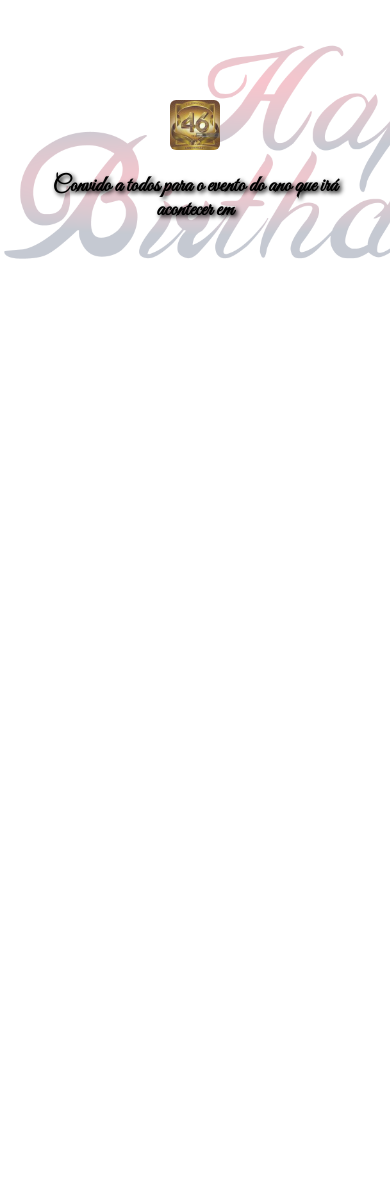
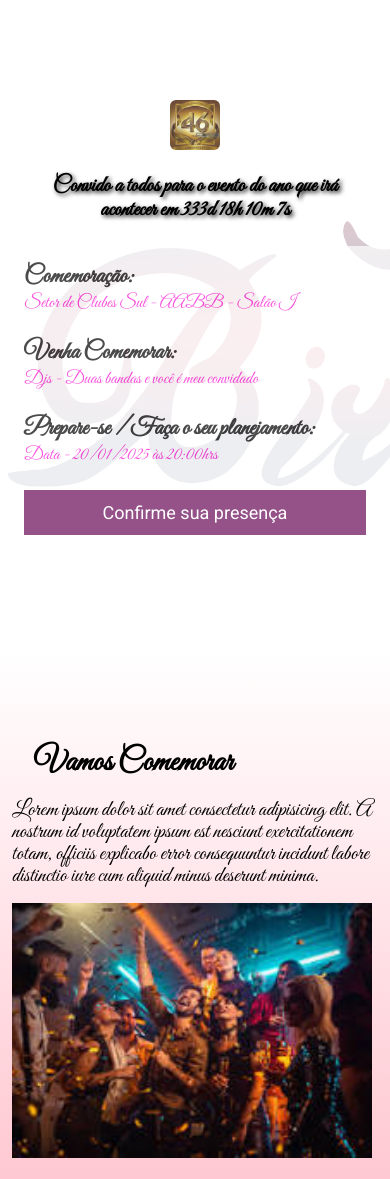
Before and after one commit to Leo-Nunes/Projeto_Aniversario, a website built with Parcel: page src/index.html in a window 390 px wide. Shown: the top 1179 px of the page. Before the commit the page ends 844 px from the top, so only its background shows below. Built offline with nearby package versions, Linux system fonts and the light colour scheme.

Commit message:
Criando a contagem

```diff
--- a/package.json
+++ b/package.json
@@ -2,9 +2,9 @@
   "name": "projeto_aniversario",
   "version": "1.0.0",
   "description": "",
-  "main": "index.js",
   "scripts": {
     "dev": "parcel src/index.html src/styles/main.scss src/scripts/main.js",
+    "build": "parcel build src/index.html",
     "test": "echo \"Error: no test specified\" && exit 1"
   },
   "keywords": [],
--- a/src/index.html
+++ b/src/index.html
@@ -6,17 +6,72 @@
     <title>Project Anniversary</title>
     <link rel="preconnect" href="https://fonts.googleapis.com">
     <link rel="preconnect" href="https://fonts.gstatic.com" crossorigin>
-    <link href="https://fonts.googleapis.com/css2?family=Great+Vibes&display=swap" rel="stylesheet">
+    <link href="https://fonts.googleapis.com/css2?family=Great+Vibes&family=Roboto:ital,wght@0,100;0,300;0,400;0,500;0,700;0,900;1,100;1,300;1,400;1,500;1,700;1,900&display=swap" rel="stylesheet">
     <link rel="stylesheet" href="styles/main.scss">
+    <link rel="stylesheet" href="https://unpkg.com/aos@next/dist/aos.css" />
 </head>
 <body>
     <header class="hero">
         <div class="container">
             <img class="hero__item" src="./images/logo.jpeg" alt="Fundo">
-            <p class="hero__text">Convido a todos para o evento do ano que irá acontecer em <span></span></p>
+            <p class="hero__text">Convido a todos para o evento do ano que irá acontecer em <span id="contador"></span></p>
+            <div class="information">
+                <ul class="information__info">
+                    <li class="information__info__item">
+                        <b>Comemoração:</b>
+                        Setor de Clubes Sul - AABB - Salão I
+                    </li>
+                    <li class="information__info__item">
+                        <b>Venha Comemorar:</b>
+                        Djs - Duas bandas e você é meu convidado
+                    </li>
+                    <li class="information__info__item">
+                        <b>Prepare-se / Faça o seu planejamento:</b>
+                        Data - 20/01/2025 às 20:00hrs
+                    </li>
+                </ul>
+                <a href="#" class="button button--primary">Confirme sua presença</a>
+            </div>
         </div>
     </header>
+    <section class="celebration celebration--section-one">
+        <div class="container" data-aos="flip-up">
+            <div class="celebration__details">
+                <h2 class="celebration__details__title">Vamos Comemorar</h2>
+                <p class="celebration__details__p">Lorem ipsum dolor sit amet consectetur adipisicing elit. A nostrum id voluptatem ipsum est nesciunt exercitationem totam, officiis explicabo error consequuntur incidunt labore distinctio iure cum aliquid minus deserunt minima.</p>
+            </div>
+            <img class="celebration__image" src="./images/comemorar.jpeg" alt="Comemoração">
+        </div>
+    </section>
+    <section class="celebration celebration--section-two celebration--image-left">
+        <div class="container" data-aos="flip-left">
+            <div class="celebration__details">
+                <h2 class="celebration__details__title">Celebrar</h2>
+                <p class="celebration__details__p">Lorem ipsum dolor sit amet consectetur adipisicing elit. A nostrum id voluptatem ipsum est nesciunt exercitationem totam, officiis explicabo error consequuntur incidunt labore distinctio iure cum aliquid minus deserunt minima.</p>
+            </div>
+            <img class="celebration__image" src="./images/dancar.jpeg" alt="Comemoração">
+        </div>
+    </section>
+    <section class="celebration celebration--section-tree">
+        <div class="container" data-aos="flip-right">
+            <div class="celebration__details">
+                <h2 class="celebration__details__title">Beber</h2>
+                <p class="celebration__details__p">Lorem ipsum dolor sit amet consectetur adipisicing elit. A nostrum id voluptatem ipsum est nesciunt exercitationem totam, officiis explicabo error consequuntur incidunt labore distinctio iure cum aliquid minus deserunt minima.</p>
+            </div>
+            <img class="celebration__image" src="./images/bebidas.jpeg" alt="Comemoração">
+        </div>
+    </section>
+    <section class="celebration celebration--section-four celebration--image-left">
+        <div class="container" data-aos="flip-down">
+            <div class="celebration__details">
+                <h2 class="celebration__details__title">Petiscar</h2>
+                <p class="celebration__details__p">Lorem ipsum dolor sit amet consectetur adipisicing elit. A nostrum id voluptatem ipsum est nesciunt exercitationem totam, officiis explicabo error consequuntur incidunt labore distinctio iure cum aliquid minus deserunt minima.</p>
+            </div>
+            <img class="celebration__image" src="./images/petiscos.jpeg" alt="Comemoração">
+        </div>
+    </section>
 
+<script src="https://unpkg.com/aos@next/dist/aos.js"></script>
 <script src="scripts/main.js"></script>
 </body>
 </html>
--- a/src/scripts/main.js
+++ b/src/scripts/main.js
@@ -0,0 +1,27 @@
+AOS.init();
+
+const dataDoEvento = new Date("Jan 20, 2025 20:00:00");
+const timeStampDoEvento = dataDoEvento.getTime();
+
+const contaAsHoras = setInterval(function() {
+    const agora = new Date();
+    const timeStampAtual = agora.getTime();
+
+    const distancia = timeStampDoEvento - timeStampAtual;
+
+    const dia = 1000 * 60 * 60 * 24;
+    const hora = 1000 * 60 * 60;
+    const min = 1000 * 60;
+
+    const diasParaOEvento = Math.floor(distancia / dia);
+    const horasParaOEvento = Math.floor((distancia % dia) / hora);
+    const minAteOEvento = Math.floor((distancia %  hora) / min);
+    const segAteOEvento = Math.floor((distancia %  min) / 1000);
+
+    document.getElementById('contador').innerHTML = `${diasParaOEvento}d ${horasParaOEvento}h ${minAteOEvento}m ${segAteOEvento}s`;
+
+    if (distancia < 0) {
+        clearInterval(contaAsHoras);
+        document.getElementById('contador').innerHTML = 'Evento Expirado';
+    }
+}, 1000);
--- /dev/null
+++ b/src/styles/_celebration.scss
@@ -0,0 +1,74 @@
+@use 'variables';
+
+.celebration {
+    padding: 80px 0;
+
+    &--section-one {
+        background-image: linear-gradient(variables.$white, variables.$pink);
+    }
+
+    &--section-two {
+        background-image: linear-gradient(variables.$pink, variables.$pink2);
+    }
+
+    &--section-tree {
+        background-image: linear-gradient(variables.$pink2, variables.$pink3);
+    }
+
+    &--section-four {
+        background-image: linear-gradient(variables.$pink3, variables.$pink4);
+    }
+
+    &--image-left {
+        .container {
+            flex-direction: row-reverse;
+        }
+    }
+
+    .container {
+        display:flex;
+        margin: 0 auto;
+        justify-content: center;
+        gap: 40px;
+    }
+
+    &__image {
+        max-width: 360px;
+        width: 100%;
+    }
+
+    &__details {
+
+        &__title{
+            font-size: 32px;
+            font-weight: bold;
+            margin-bottom: 16px;
+        }
+
+        &__p {
+            font-size: 22px;
+            line-height: 22px;
+        }
+    }
+
+    @media (max-width: 640px) {
+        .container {
+            display: block;
+            padding: 12px;
+        }
+
+        &__image {
+            width: 100%;
+        }
+
+        &__details {
+            margin-right: 0;
+            margin-bottom: 16px;
+
+            &__title {
+                margin-left: 22px;
+            }
+        }
+    }
+
+}
--- a/src/styles/_hero.scss
+++ b/src/styles/_hero.scss
@@ -1,3 +1,5 @@
+@use 'variables';
+
 .hero {
     padding-top: 64px;
     padding-bottom: 600px;
@@ -16,19 +18,19 @@
         left: 0;
         width: 100%;
         height: 100%;
-        background-color: #fff;
+        background-color:variables.$white;
         content: "";
         opacity: .7;
     }
 
     &__text {
-        margin-top: 64px;
+        margin-top: 30px;
         margin-bottom: 64px;
         font-size: 60px;
         font-size: 40px;
         line-height: 56px;
         font-weight: 800;
-        text-shadow: 0.1em 0.1em 0.2em black;
+        text-shadow: 0.1em 0.1em 0.2em variables.$textShadow;
         text-align: center;
     }
 
@@ -39,6 +41,7 @@
         opacity: 80%;
         border-radius: 6px;
     }
+
 
     @media (max-width: 640px) {
         padding: 100px 0;
--- /dev/null
+++ b/src/styles/_variables.scss
@@ -0,0 +1,12 @@
+$white: #ffffff;
+$pink: #ffc0cb;
+$pink2: #FFB6C1;
+$pink3: #FF69B4;
+$pink4: #FF1493;
+
+$textColor: #000000;
+$textColor3: #f808d0;
+$textColor2: #680958;
+
+$colorButton:#680958;
+$textShadow: #2e2c2c;
--- /dev/null
+++ b/src/styles/components/_button.scss
@@ -0,0 +1,36 @@
+@use '../variables';
+
+.button {
+    padding: 12px;
+    font-size: 18px;
+    font-weight: bold;
+    text-decoration: none;
+    text-align: center;
+    white-space: nowrap;
+
+
+
+    &--primary {
+        color:variables.$white;
+        background-color: variables.$colorButton;
+        font-family: "Roboto", sans-serif;
+        font-weight: 400;
+    }
+
+    @media (max-width: 640px) {
+        display: block;
+        max-width: 100%;
+    }
+
+    @media (min-width:700px) {
+        display: flex;
+
+        &--primary {
+            max-width: 100%;
+            height: 50px;
+            margin-top: 18px;
+        }
+    }
+
+
+}
--- /dev/null
+++ b/src/styles/components/_information.scss
@@ -0,0 +1,43 @@
+@use '../variables';
+
+.information {
+    padding: 16px 24px;
+    background-color: variables.$white;
+    opacity: .7;
+    display: flex;
+    justify-content: space-between;
+
+
+    &__info {
+        display: flex;
+        gap: 40px;
+        margin: 0 auto;
+        justify-content: center;
+
+        &__item {
+            font-size: 18px;
+            color: variables.$textColor3;
+
+            b {
+                font-size: 24px;
+                display: block;
+                color: variables.$textColor;
+            }
+        }
+    }
+
+    @media (max-width: 640px) {
+        display: block;
+
+        &__info {
+            display: block;
+
+            &__item {
+                display: block;
+                margin-bottom: 24px;
+                justify-content: center;
+            }
+        }
+    }
+
+}
--- a/src/styles/main.scss
+++ b/src/styles/main.scss
@@ -1,9 +1,14 @@
 @use 'hero';
+@use '../styles/components/information';
+@use '../styles/components/button';
+@use 'celebration';
+@use 'variables';
 
 * {
     margin: 0;
     padding: 0;
     box-sizing: border-box;
     font-family: 'Great Vibes', cursive;
-    color: black;
+    color:variables.$textColor;
+    list-style: none;
 }
```
Also changed, not shown: src/scripts/main - Copia.js (added).
